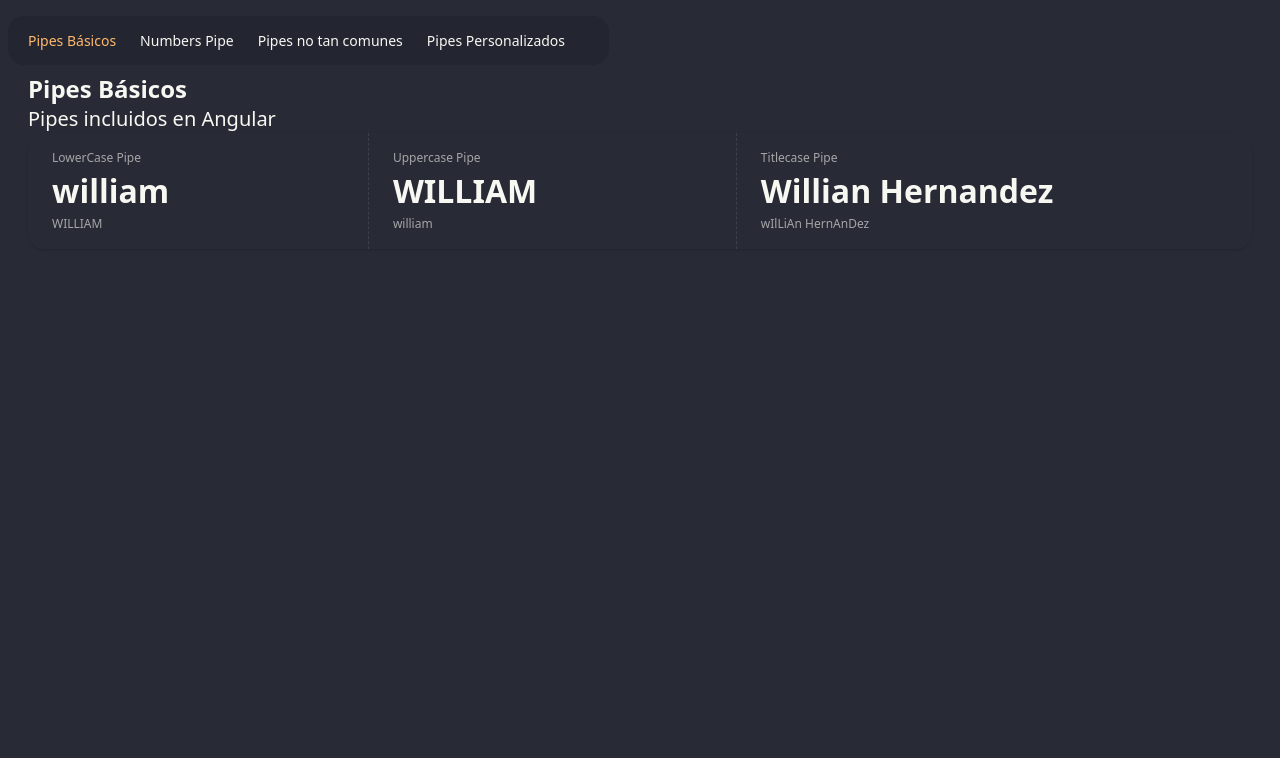
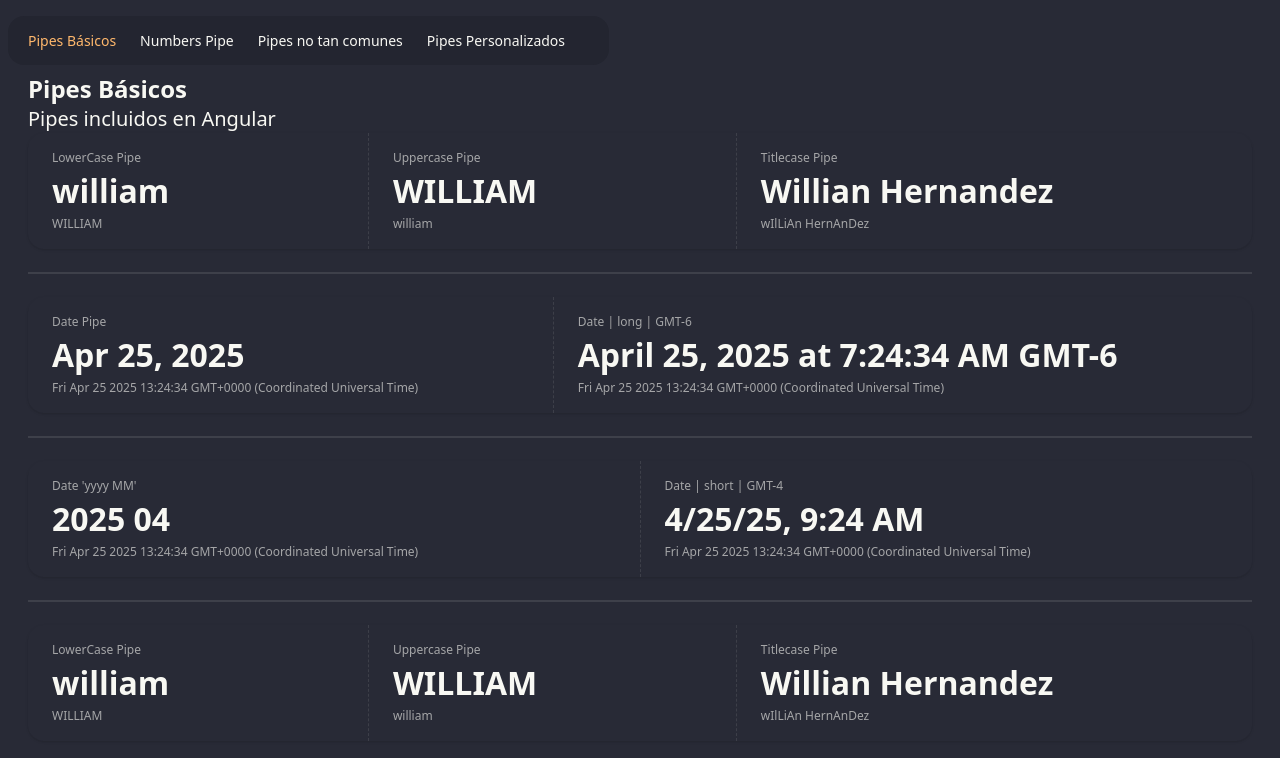
Before and after one commit to williamhdz94/05-pipes-app, an Angular app: page /basic in a window 1280 px wide. Shown: the top 758 px of the page. Built offline with nearby package versions, Linux system fonts and the light colour scheme.

Commit message:
date pipe

```diff
--- a/src/app/pages/basic-page/basic-page.component.html
+++ b/src/app/pages/basic-page/basic-page.component.html
@@ -20,4 +20,59 @@
       <div class="stat-desc">{{ fullName() }}</div>
     </div>
   </div>
+
+  <div class="divider"></div>
+
+  <div class="stats stats-vertical lg:stats-horizontal shadow w-full">
+    <div class="stat">
+      <div class="stat-title">Date Pipe</div>
+      <div class="stat-value">{{ customDate() | date }}</div>
+      <div class="stat-desc">{{ customDate() }}</div>
+    </div>
+
+    <div class="stat">
+      <div class="stat-title">Date | long | GMT-6</div>
+      <div class="stat-value">{{ customDate() | date: 'long': 'GMT-6' }}</div>
+      <div class="stat-desc">{{ customDate() }}</div>
+    </div>
+  </div>
+
+  <div class="divider"></div>
+
+  <div class="stats stats-vertical lg:stats-horizontal shadow w-full">
+    <div class="stat">
+      <div class="stat-title">Date 'yyyy MM'</div>
+      <div class="stat-value">{{ customDate() | date: 'yyyy MM' }}</div>
+      <div class="stat-desc">{{ customDate() }}</div>
+    </div>
+
+    <div class="stat">
+      <div class="stat-title">Date | short | GMT-4</div>
+      <div class="stat-value">{{ customDate() | date: 'short': 'GMT-4' }}</div>
+      <div class="stat-desc">{{ customDate() }}</div>
+    </div>
+  </div>
+
+  <div class="divider"></div>
+
+  <div class="stats stats-vertical lg:stats-horizontal shadow w-full">
+    <div class="stat">
+      <div class="stat-title">LowerCase Pipe</div>
+      <div class="stat-value">{{ nameUpper() | lowercase }}</div>
+      <div class="stat-desc">{{ nameUpper() }}</div>
+    </div>
+
+    <div class="stat">
+      <div class="stat-title">Uppercase Pipe</div>
+      <div class="stat-value">{{ nameLower() | uppercase }}</div>
+      <div class="stat-desc">{{ nameLower() }}</div>
+    </div>
+
+    <div class="stat">
+      <div class="stat-title">Titlecase Pipe</div>
+      <div class="stat-value">{{ fullName() | titlecase }}</div>
+      <div class="stat-desc">{{ fullName() }}</div>
+    </div>
+  </div>
+
 </section>
--- a/src/app/pages/basic-page/basic-page.component.ts
+++ b/src/app/pages/basic-page/basic-page.component.ts
@@ -1,12 +1,13 @@
-import { LowerCasePipe, TitleCasePipe, UpperCasePipe } from '@angular/common';
-import { Component, signal } from '@angular/core';
+import { DatePipe, LowerCasePipe, TitleCasePipe, UpperCasePipe } from '@angular/common';
+import { Component, effect, signal } from '@angular/core';
 
 @Component({
   selector: 'app-basic-page',
   imports: [
     LowerCasePipe,
     UpperCasePipe,
-    TitleCasePipe
+    TitleCasePipe,
+    DatePipe
   ],
   templateUrl: './basic-page.component.html',
 })
@@ -16,4 +17,18 @@ export default class BasicPageComponent {
   nameUpper = signal('WILLIAM');
   fullName = signal('wIlLiAn HernAnDez');
 
+  customDate = signal(new Date());
+
+  tickingDateEffect = effect((onCleanup) => {
+
+    const interval = setInterval(() => {
+      this.customDate.set(new Date());
+    }, 1000);
+
+    onCleanup(() => {
+      clearInterval(interval);
+    });
+
+  });
+
 }
```
